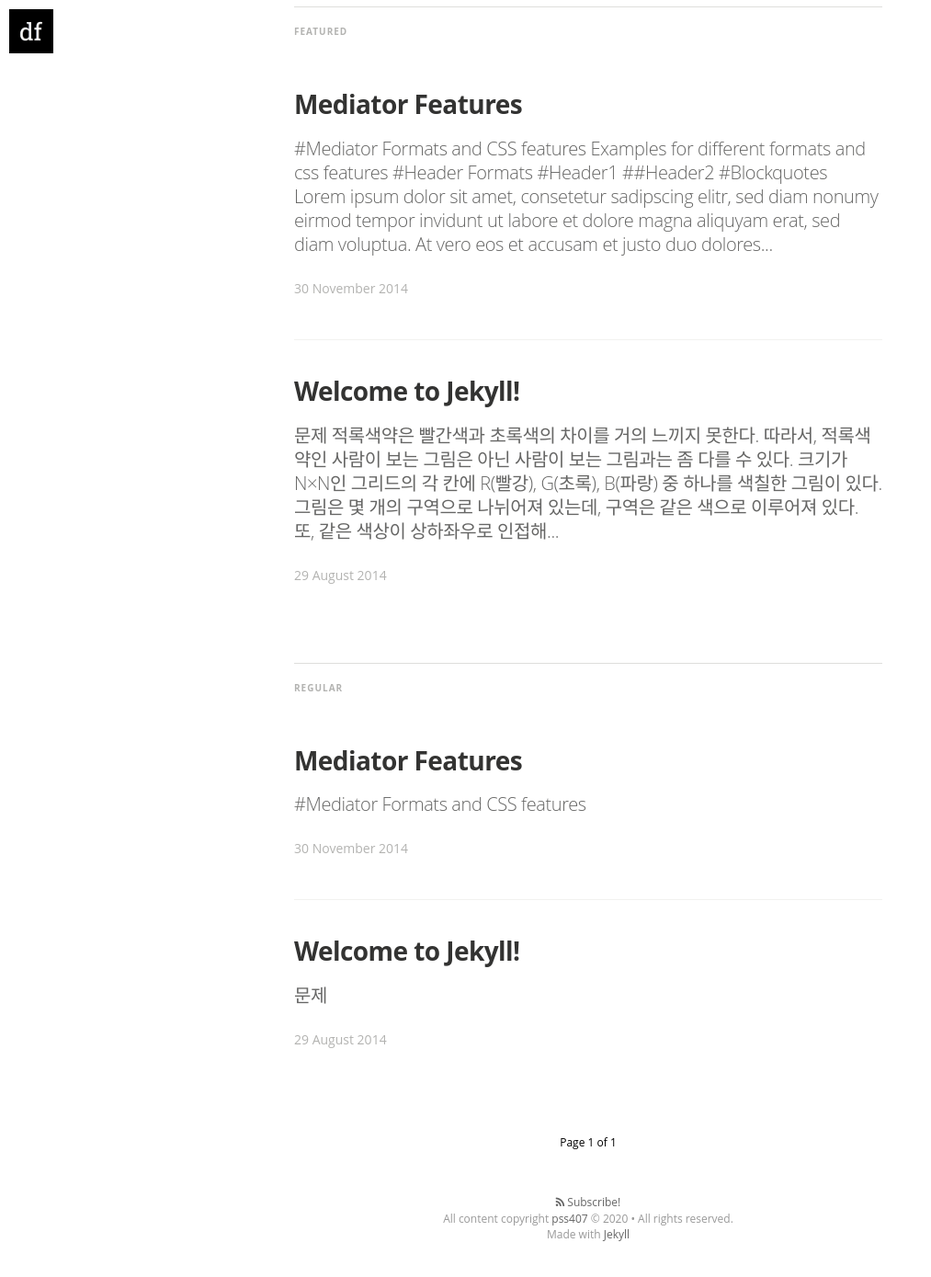
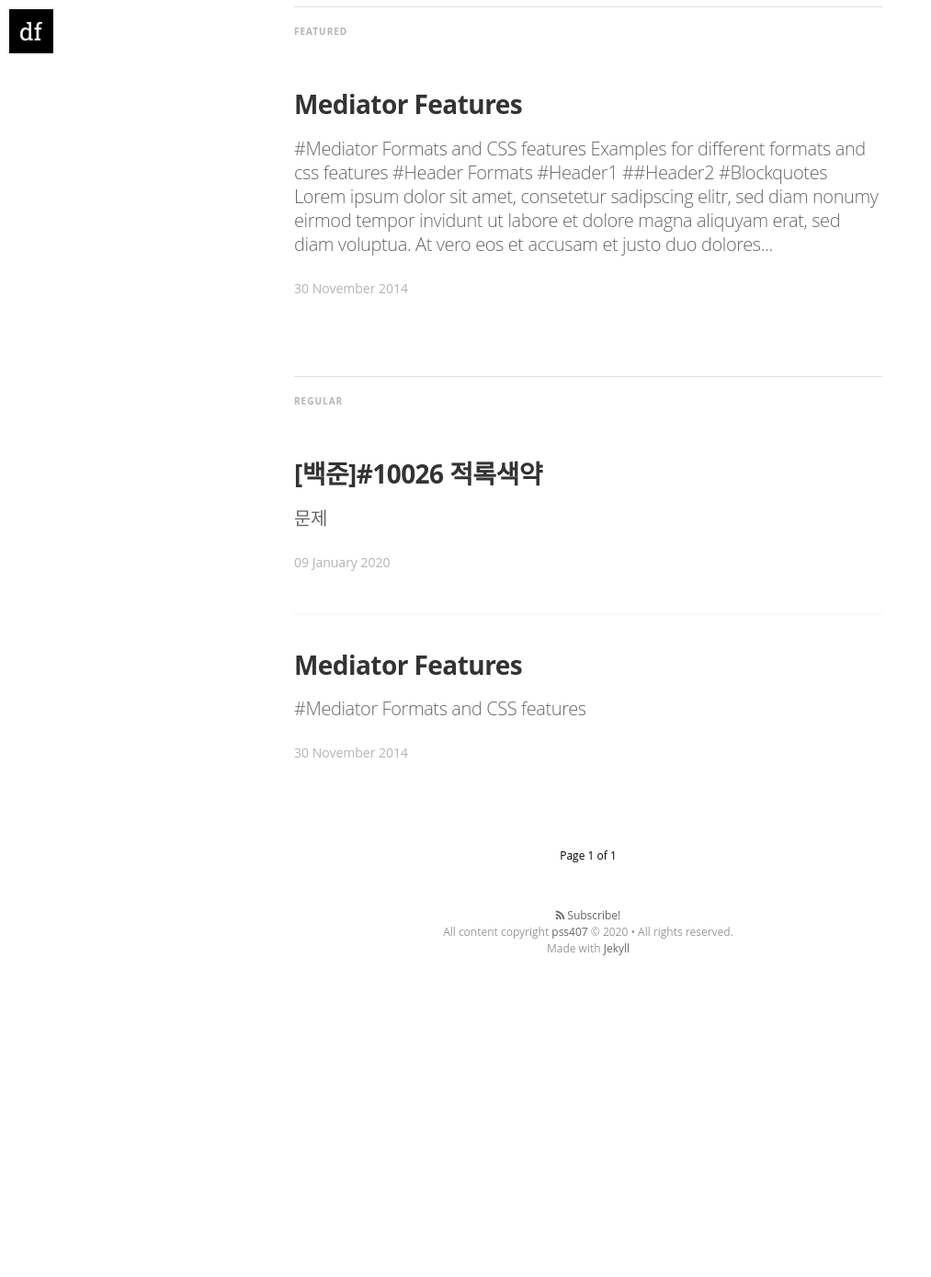
Before and after one commit to pss407/pss407.github.io, a Jekyll site: the page built from index.html, in a window 1280 px wide and 1400 px high, scrolled down 704 px. Shown: the top 1389 px of the window at 92% size, without its empty margins (0-1013 px from the left). Built offline with Jekyll 4.4.1, drawn with Linux system fonts in a browser that asks for light colours; nearby versions of some CDN libraries; some web fonts are replaced; the list of posts is cut into pages by our own code; after the commit the page ends 1792 px from its top, so only the background shows below that.

Commit message:
Update 2014-08-29-welcome-to-jekyll.markdown

```diff
--- a/_posts/2014-08-29-welcome-to-jekyll.markdown
+++ b/_posts/2014-08-29-welcome-to-jekyll.markdown
@@ -1,9 +1,9 @@
 ---
 layout: post
-title:  "Welcome to Jekyll!"
-date:   2014-08-29 14:34:25
-categories: jekyll update
-tags: featured
+title:  "[백준]#10026 적록색약"
+date:   2020-01-09 22:38:28
+categories: Algorithm
+tags: baekjoon
 image: /assets/article_images/2014-08-29-welcome-to-jekyll/desktop.JPG
 ---
 
```
